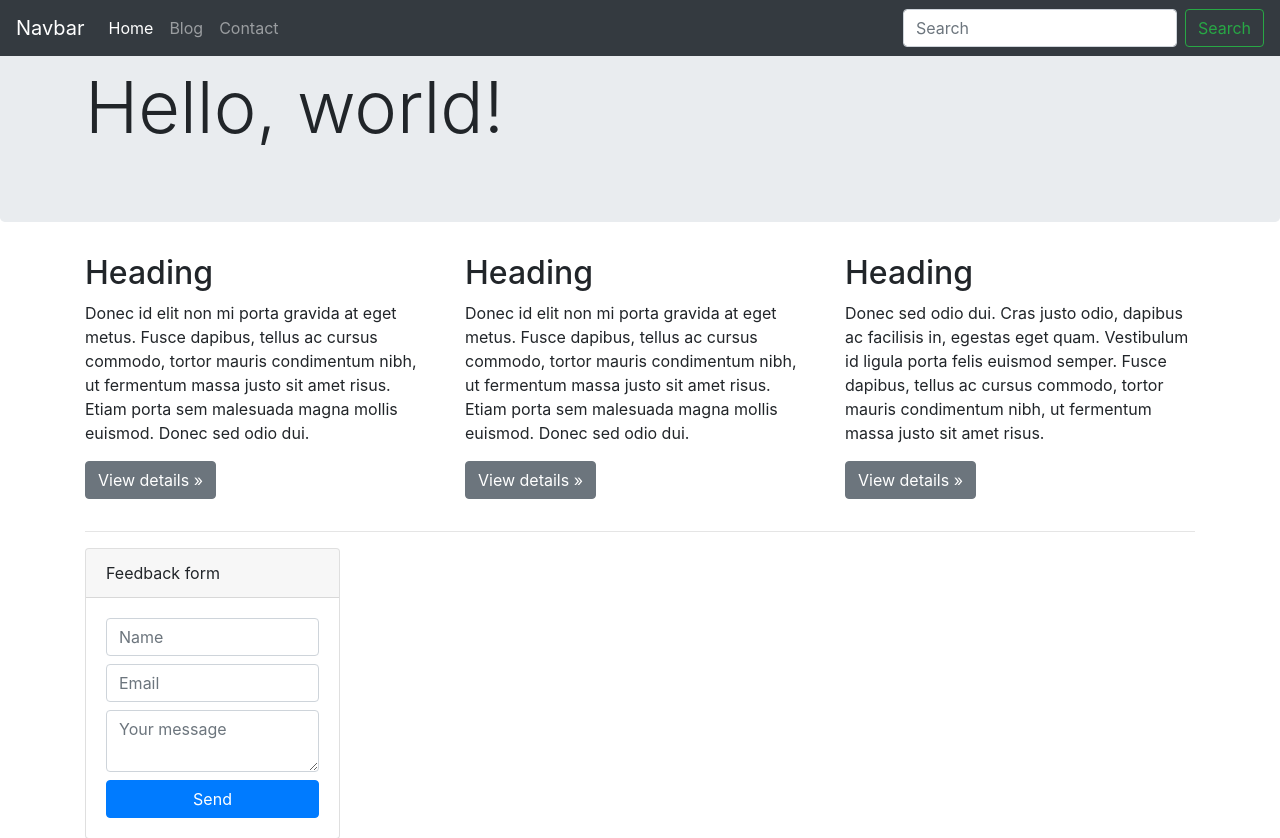
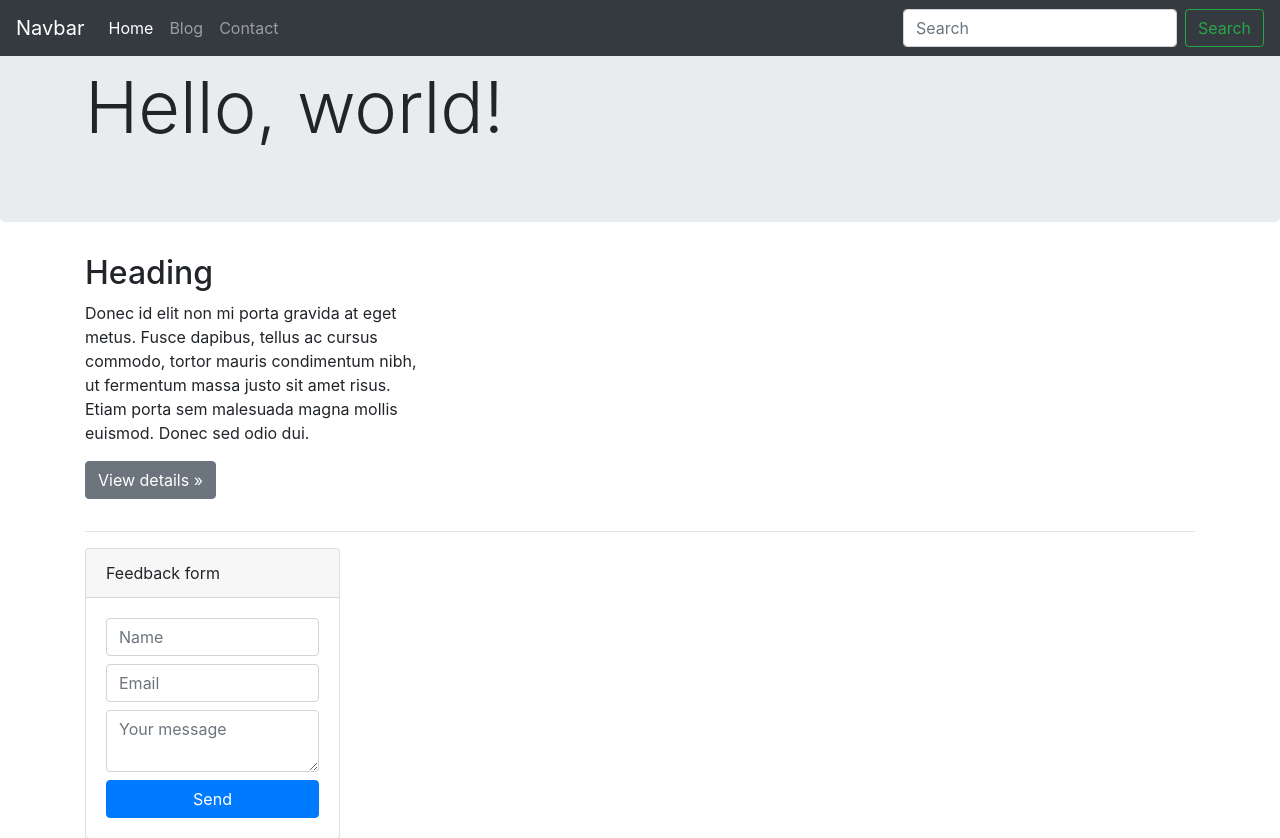
Before and after one commit to tu1ana/blog_review, a Django app: page / in a window 1280 px wide. Shown: the top 838 px of the page. Run offline with Django 4.2, Linux system fonts and the light colour scheme; some libraries are stand-ins or nearby versions.

Commit message:
fixes for templates

```diff
--- a/main/templates/main/blog.html
+++ b/main/templates/main/blog.html
@@ -5,7 +5,7 @@
             <div class="col-md-4">
                 <h2>{{ object.title }}</h2>
                 <p>{{ object.body|slice:100 }}</p>
-                <p><a class="btn btn-secondary" href="#" role="button">View details &raquo;</a></p>
+                <p><a class="btn btn-secondary" href="/blog/{{ object.pk }}" role="button">View details &raquo;</a></p>
             </div>
         {% endfor %}
     </div>
--- a/main/templates/main/index.html
+++ b/main/templates/main/index.html
@@ -6,20 +6,6 @@
                 <p>Donec id elit non mi porta gravida at eget metus. Fusce dapibus, tellus ac cursus commodo, tortor
                     mauris condimentum nibh, ut fermentum massa justo sit amet risus. Etiam porta sem malesuada magna
                     mollis euismod. Donec sed odio dui. </p>
-                <p><a class="btn btn-secondary" href="#" role="button">View details &raquo;</a></p>
-            </div>
-            <div class="col-md-4">
-                <h2>Heading</h2>
-                <p>Donec id elit non mi porta gravida at eget metus. Fusce dapibus, tellus ac cursus commodo, tortor
-                    mauris condimentum nibh, ut fermentum massa justo sit amet risus. Etiam porta sem malesuada magna
-                    mollis euismod. Donec sed odio dui. </p>
-                <p><a class="btn btn-secondary" href="#" role="button">View details &raquo;</a></p>
-            </div>
-            <div class="col-md-4">
-                <h2>Heading</h2>
-                <p>Donec sed odio dui. Cras justo odio, dapibus ac facilisis in, egestas eget quam. Vestibulum id ligula
-                    porta felis euismod semper. Fusce dapibus, tellus ac cursus commodo, tortor mauris condimentum nibh,
-                    ut fermentum massa justo sit amet risus.</p>
                 <p><a class="btn btn-secondary" href="#" role="button">View details &raquo;</a></p>
             </div>
         </div>
--- a/main/views.py
+++ b/main/views.py
@@ -9,6 +9,9 @@ def index(request):
         email = request.POST.get('email')
         message = request.POST.get('message')
         print(f'You have new message from {name}({email}): {message}')
+    context = {
+        'object_list': Article.objects.all()[:3]
+    }
     return render(request, 'main/index.html')
 
 
```
